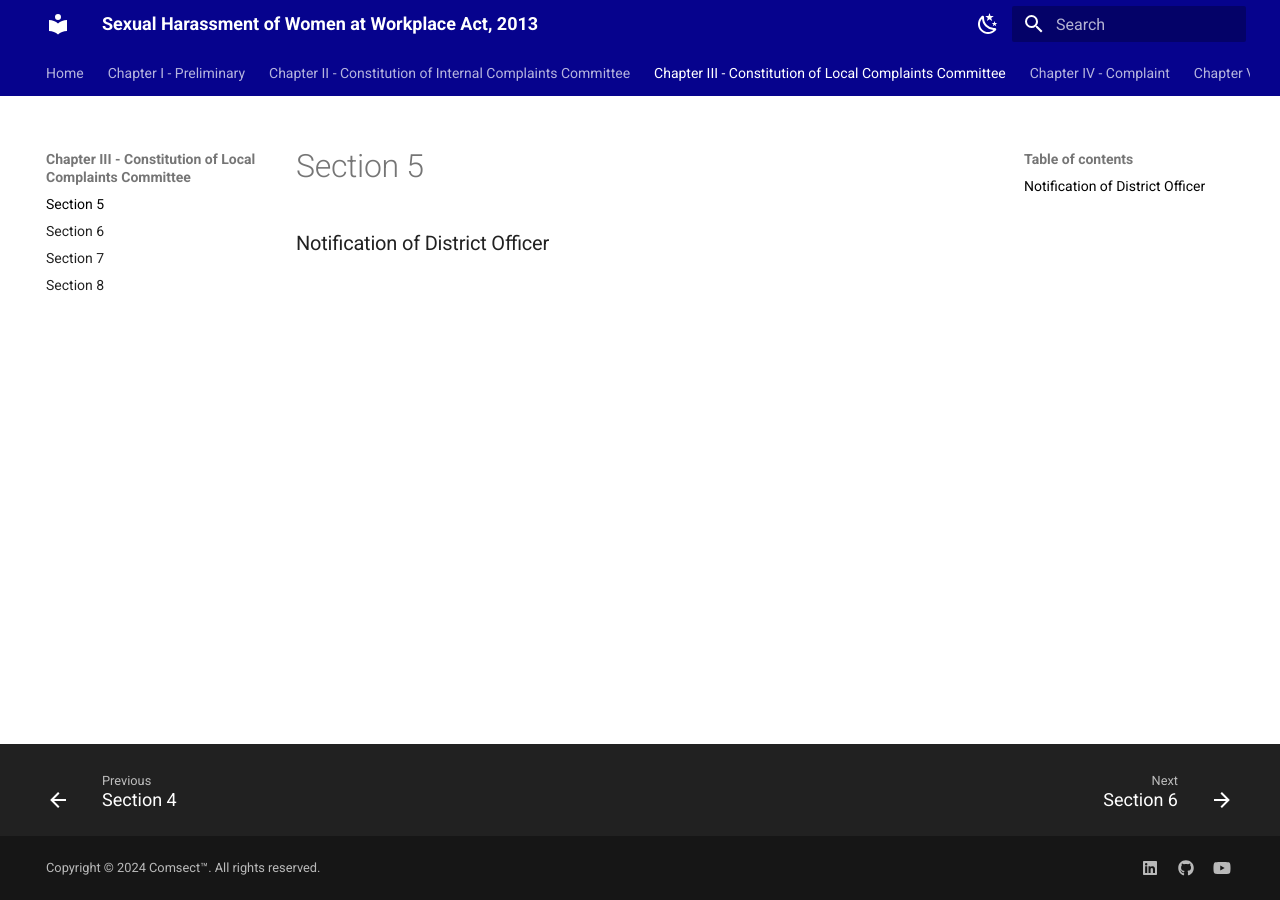
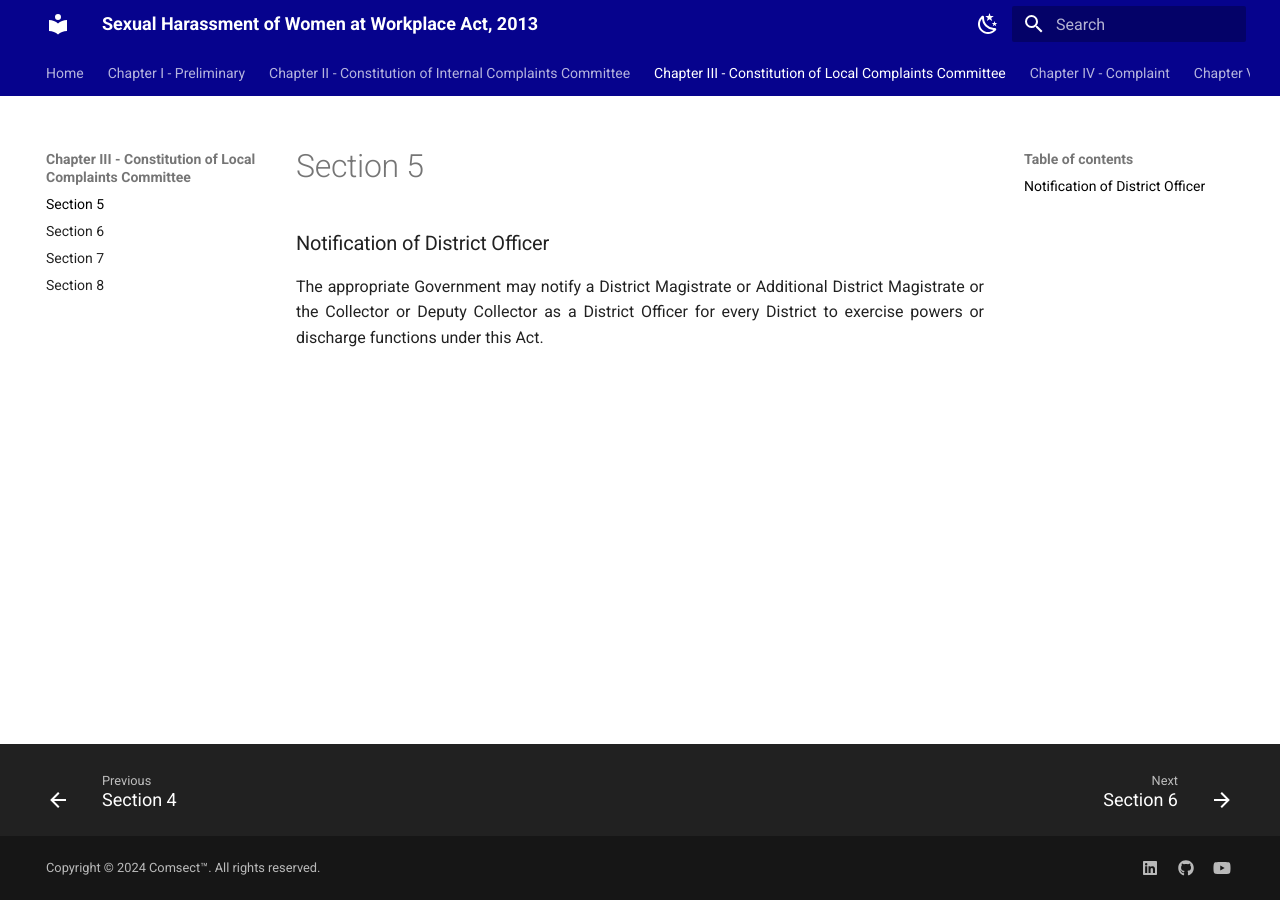
Before and after one commit to comsect/posh-act, an MkDocs documentation site: the page built from docs/en/5.md, in a window 1280 px wide. Built offline with MkDocs 1.6.1 and Material for MkDocs 9.7.7, drawn with Linux system fonts in a browser that asks for light colours.

Commit message:
add section five

```diff
--- a/docs/en/5.md
+++ b/docs/en/5.md
@@ -3,3 +3,7 @@ description: Notification of District Officer
 ---
 
 ### Notification of District Officer
+
+<div style="text-align: justify">
+
+The appropriate Government may notify a District Magistrate or Additional District Magistrate or the Collector or Deputy Collector as a District Officer for every District to exercise powers or discharge functions under this Act.
```
